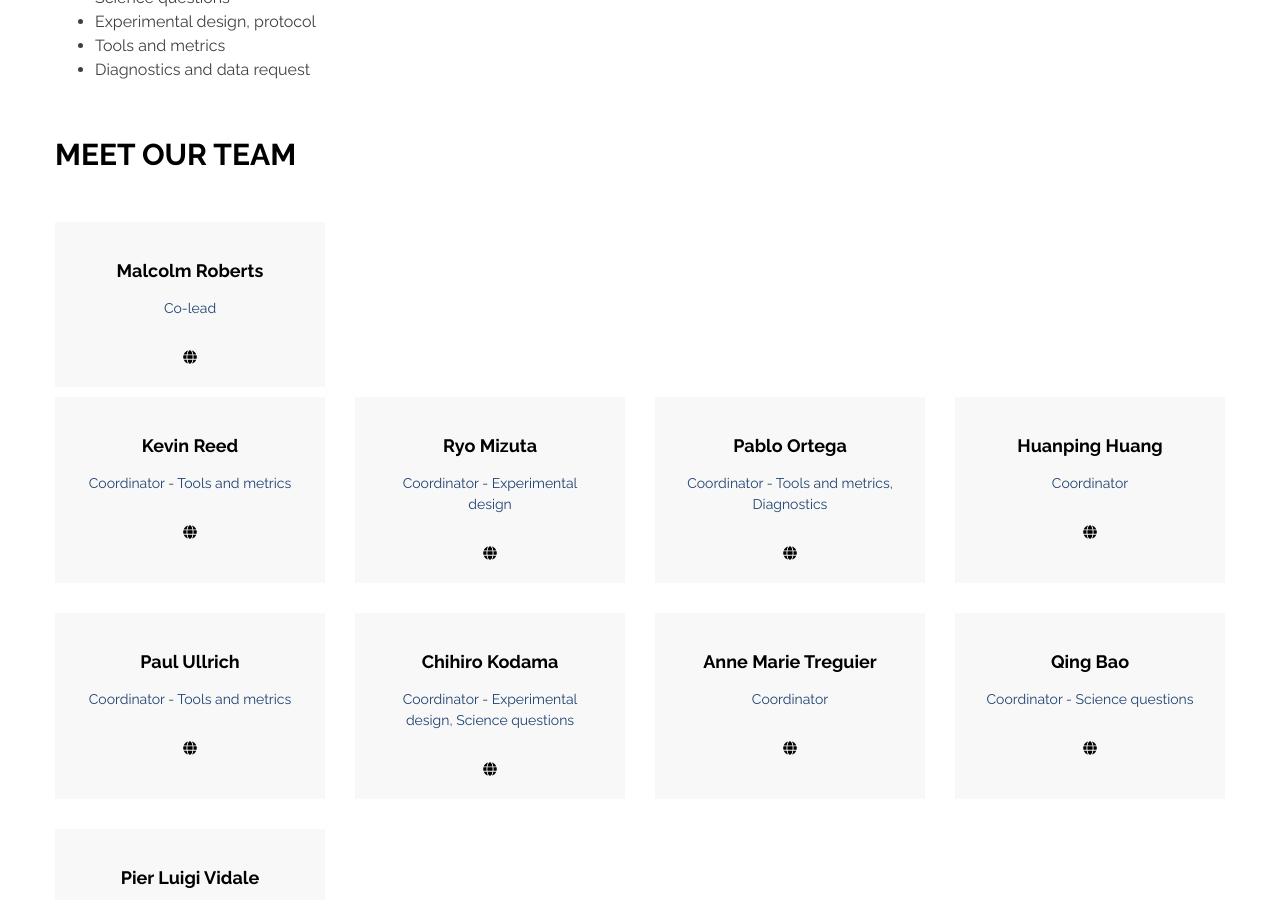
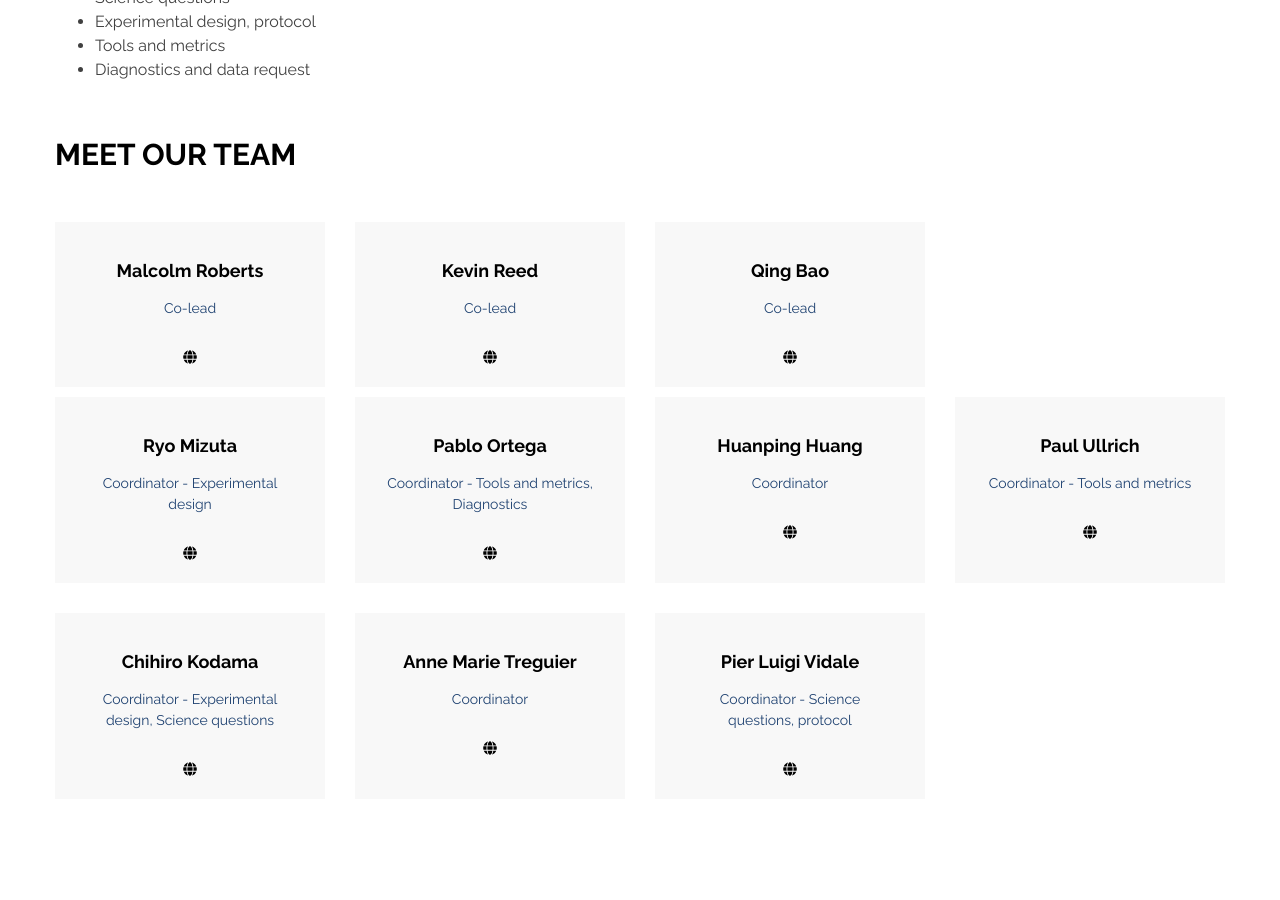
Before and after one commit to HighResMIP2/HighResMIP2.github.io, a Jekyll site: the page built from committee.md, in a window 1280 px wide and 900 px high, scrolled down 328 px. Built offline with Jekyll 4.4.1, drawn with Linux system fonts in a browser that asks for light colours.

Commit message:
finish coleads

```diff
--- a/committee.md
+++ b/committee.md
@@ -26,15 +26,22 @@ We are gradually building a committee structure with new co-leads and coordinato
 					<listyle="list-style:none;"><a href=""><i class="fab fa-linkedin-in"></i></a></li> -->
 				</ul>
 			</div>
-		</article>
-		<article class="developer-grid">
 			<div class="developer-wrap">
                                 <h3>Kevin Reed</h3>
-				<p>Coordinator - Tools and metrics</p>
+				<p>Co-lead</p>
 				<ul>
 					<li style="list-style:none;"><a href="https://www.stonybrook.edu/experts/profile/kevin-reed"><i class="fa fa-globe"></i></a></li>
 				</ul>
 			</div>
+			<div class="developer-wrap">
+                                <h3>Qing Bao</h3>
+				<p>Co-lead</p>
+				<ul>
+					<li style="list-style:none;"><a href="http://staff.lasg.ac.cn/qbao/index_e.htm"><i class="fa fa-globe"></i></a></li>
+				</ul>
+			</div>
+		</article>
+		<article class="developer-grid">
 			<div class="developer-wrap">
                                 <h3>Ryo Mizuta</h3>
 				<p>Coordinator - Experimental design</p>
@@ -78,13 +85,6 @@ We are gradually building a committee structure with new co-leads and coordinato
 				</ul>
 			</div>
 			<div class="developer-wrap">
-                                <h3>Qing Bao</h3>
-				<p>Coordinator - Science questions</p>
-				<ul>
-					<li style="list-style:none;"><a href="http://staff.lasg.ac.cn/qbao/index_e.htm"><i class="fa fa-globe"></i></a></li>
-				</ul>
-			</div>
-			<div class="developer-wrap">
                                 <h3>Pier Luigi Vidale</h3>
 				<p>Coordinator - Science questions, protocol</p>
 				<ul>
```
